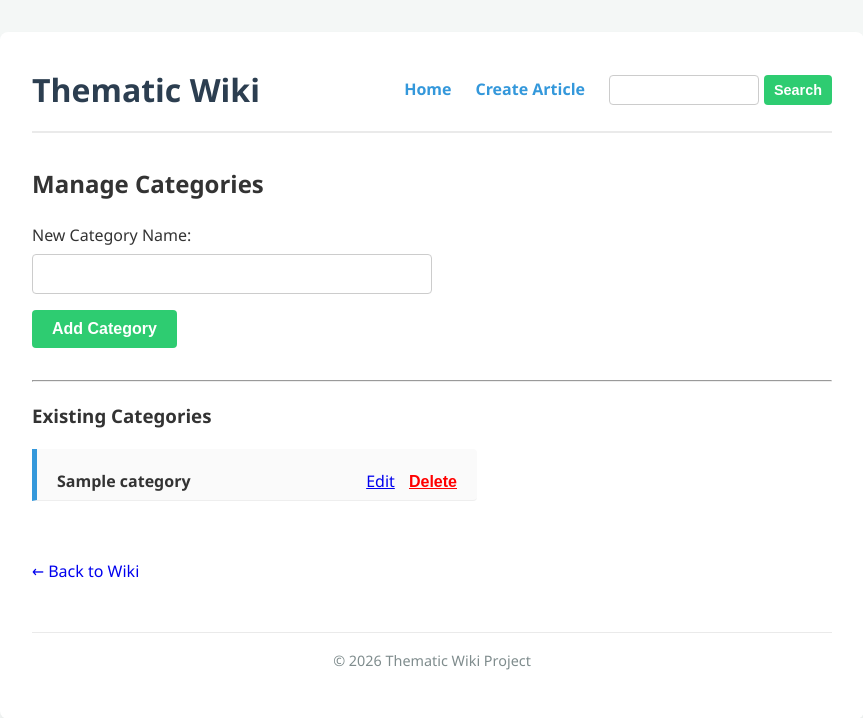
After one commit to Andrew3378o/course-work-2course-2semester, a Flask app: page /categories in a window 1280 px wide. The commit adds this page. Shown: the top 718 px of the page, without its empty margins (208-1071 px from the left). Run offline with Flask 3, Linux system fonts and the light colour scheme; tables that the repository leaves empty hold one stand-in row (values such as "Sample post").

Commit message:
feat: improve categories system

```diff
--- a/app.py
+++ b/app.py
@@ -18,16 +18,15 @@ def index():
     if conn:
         cursor = conn.cursor(dictionary=True)
         try:
-            query = """
-                SELECT a.id, a.title, a.content_markdown, c.id as category_id, c.name as category_name
+            cursor.execute("""
+                SELECT a.id, a.title, a.content_markdown, c.name as category_name
                 FROM articles a
                 LEFT JOIN categories c ON a.category_id = c.id
                 ORDER BY a.id DESC LIMIT 10
-            """
-            cursor.execute(query)
+            """)
             articles = cursor.fetchall()
         except Exception as e:
-            print(e)
+            print(f"Database error: {e}")
         finally:
             cursor.close()
             conn.close()
@@ -40,16 +39,15 @@ def article_detail(article_id):
     if conn:
         cursor = conn.cursor(dictionary=True)
         try:
-            query = """
-                SELECT a.*, c.id as category_id, c.name as category_name
+            cursor.execute("""
+                SELECT a.*, c.name as category_name
                 FROM articles a
                 LEFT JOIN categories c ON a.category_id = c.id
                 WHERE a.id = %s
-            """
-            cursor.execute(query, (article_id,))
+            """, (article_id,))
             article = cursor.fetchone()
         except Exception as e:
-            print(e)
+            print(f"Database error: {e}")
         finally:
             cursor.close()
             conn.close()
@@ -75,20 +73,21 @@ def create_article():
         category_id = request.form.get('category_id')
 
         if title and content_markdown:
-            try:
-                cursor.execute(
-                    "INSERT INTO articles (title, content_markdown, category_id) VALUES (%s, %s, %s)",
-                    (title, content_markdown, category_id if category_id else None)
-                )
-                conn.commit()
-            except Exception as e:
-                print(e)
-            finally:
-                cursor.close()
-                conn.close()
+            if conn:
+                try:
+                    cursor.execute(
+                        "INSERT INTO articles (title, content_markdown, category_id) VALUES (%s, %s, %s)",
+                        (title, content_markdown, category_id if category_id else None)
+                    )
+                    conn.commit()
+                except Exception as e:
+                    print(f"Database error: {e}")
+                finally:
+                    cursor.close()
+                    conn.close()
             return redirect(url_for('index'))
 
-    cursor.execute("SELECT * FROM categories")
+    cursor.execute("SELECT * FROM categories ORDER BY name ASC")
     categories = cursor.fetchall()
     cursor.close()
     conn.close()
@@ -97,6 +96,9 @@ def create_article():
 @app.route('/article/<int:article_id>/edit', methods=['GET', 'POST'])
 def edit_article(article_id):
     conn = get_db_connection()
+    if not conn:
+        abort(500)
+
     cursor = conn.cursor(dictionary=True)
 
     if request.method == 'POST':
@@ -112,18 +114,24 @@ def edit_article(article_id):
                 )
                 conn.commit()
             except Exception as e:
-                print(e)
+                print(f"Database error: {e}")
             finally:
                 cursor.close()
                 conn.close()
             return redirect(url_for('article_detail', article_id=article_id))
 
-    cursor.execute("SELECT * FROM articles WHERE id = %s", (article_id,))
-    article = cursor.fetchone()
-    cursor.execute("SELECT * FROM categories")
-    categories = cursor.fetchall()
-    cursor.close()
-    conn.close()
+    try:
+        cursor.execute("SELECT * FROM articles WHERE id = %s", (article_id,))
+        article = cursor.fetchone()
+        cursor.execute("SELECT * FROM categories ORDER BY name ASC")
+        categories = cursor.fetchall()
+    except Exception as e:
+        print(f"Database error: {e}")
+        article = None
+        categories = []
+    finally:
+        cursor.close()
+        conn.close()
 
     if article is None:
         abort(404)
@@ -139,7 +147,7 @@ def delete_article(article_id):
             cursor.execute("DELETE FROM articles WHERE id = %s", (article_id,))
             conn.commit()
         except Exception as e:
-            print(e)
+            print(f"Database error: {e}")
         finally:
             cursor.close()
             conn.close()
@@ -155,7 +163,7 @@ def search():
         try:
             search_term = f"%{query}%"
             cursor.execute("""
-                SELECT a.id, a.title, a.content_markdown, c.id as category_id, c.name as category_name
+                SELECT a.id, a.title, a.content_markdown, c.name as category_name
                 FROM articles a
                 LEFT JOIN categories c ON a.category_id = c.id
                 WHERE a.title LIKE %s OR a.content_markdown LIKE %s
@@ -169,24 +177,80 @@ def search():
             conn.close()
     return render_template('search_results.html', articles=articles, query=query)
 
-@app.route('/category/new', methods=['GET', 'POST'])
-def create_category():
+@app.route('/categories', methods=['GET', 'POST'])
+def manage_categories():
+    conn = get_db_connection()
+    error = None
     if request.method == 'POST':
         name = request.form.get('name')
-        if name:
-            conn = get_db_connection()
+        if name and name.strip():
+            clean_name = name.strip().capitalize()
             if conn:
                 cursor = conn.cursor()
                 try:
-                    cursor.execute("INSERT INTO categories (name) VALUES (%s)", (name,))
+                    cursor.execute("INSERT INTO categories (name) VALUES (%s)", (clean_name,))
                     conn.commit()
+                except Exception:
+                    error = "Така категорія вже існує."
+                finally:
+                    cursor.close()
+        else:
+            error = "Назва не може бути порожньою."
+
+    categories = []
+    if conn:
+        cursor = conn.cursor(dictionary=True)
+        cursor.execute("SELECT * FROM categories ORDER BY name ASC")
+        categories = cursor.fetchall()
+        cursor.close()
+        conn.close()
+    return render_template('manage_categories.html', categories=categories, error=error)
+
+@app.route('/categories/<int:id>/edit', methods=['GET', 'POST'])
+def edit_category(id):
+    conn = get_db_connection()
+    if request.method == 'POST':
+        new_name = request.form.get('name')
+        if new_name and new_name.strip():
+            clean_name = new_name.strip().capitalize()
+            if conn:
+                cursor = conn.cursor()
+                try:
+                    cursor.execute("UPDATE categories SET name = %s WHERE id = %s", (clean_name, id))
+                    conn.commit()
+                    return redirect(url_for('manage_categories'))
                 except Exception as e:
                     print(e)
                 finally:
                     cursor.close()
                     conn.close()
-            return redirect(url_for('create_article'))
-    return render_template('create_category.html')
+
+    category = None
+    if conn:
+        cursor = conn.cursor(dictionary=True)
+        cursor.execute("SELECT * FROM categories WHERE id = %s", (id,))
+        category = cursor.fetchone()
+        cursor.close()
+        conn.close()
+
+    if not category:
+        abort(404)
+    return render_template('edit_category.html', category=category)
+
+@app.route('/categories/<int:id>/delete', methods=['POST'])
+def delete_category(id):
+    conn = get_db_connection()
+    if conn:
+        cursor = conn.cursor()
+        try:
+            cursor.execute("DELETE FROM categories WHERE id = %s", (id,))
+            conn.commit()
+        except Exception as e:
+            print(f"Error: {e}")
+        finally:
+            cursor.close()
+            conn.close()
+    return redirect(url_for('manage_categories'))
 
 if __name__ == '__main__':
     app.run(debug=True)
--- a/templates/create_article.html
+++ b/templates/create_article.html
@@ -19,7 +19,7 @@
                     <option value="{{ cat.id }}">{{ cat.name }}</option>
                 {% endfor %}
             </select>
-            <a href="{{ url_for('create_category') }}" style="margin-left: 10px; font-size: 0.9em;">+ Add New Category</a>
+            <a href="{{ url_for('manage_categories') }}" style="margin-left: 10px; font-size: 0.9em;">+ Add/Manage Categories</a>
         </div>
 
         <div style="margin-bottom: 1em;">
--- a/templates/edit_article.html
+++ b/templates/edit_article.html
@@ -19,7 +19,7 @@
                     <option value="{{ cat.id }}" {% if article.category_id == cat.id %}selected{% endif %}>{{ cat.name }}</option>
                 {% endfor %}
             </select>
-            <a href="{{ url_for('create_category') }}" style="margin-left: 10px; font-size: 0.9em;">+ Add New Category</a>
+            <a href="{{ url_for('manage_categories') }}" style="margin-left: 10px; font-size: 0.9em;">+ Add/Manage Categories</a>
         </div>
 
         <div style="margin-bottom: 1em;">
--- /dev/null
+++ b/templates/manage_categories.html
@@ -0,0 +1,43 @@
+{% extends "base.html" %}
+
+{% block title %}Manage Categories - Thematic Wiki{% endblock %}
+
+{% block content %}
+    <h2>Manage Categories</h2>
+
+    {% if error %}
+        <p style="color: red;">{{ error }}</p>
+    {% endif %}
+
+    <form method="POST" style="margin-bottom: 2em;">
+        <div style="margin-bottom: 1em;">
+            <label for="name">New Category Name:</label><br>
+            <input type="text" id="name" name="name" required style="width: 100%; max-width: 400px;">
+        </div>
+        <button type="submit">Add Category</button>
+    </form>
+
+    <hr>
+
+    <h3>Existing Categories</h3>
+    {% if categories %}
+        <ul style="list-style: none; padding: 0;">
+        {% for cat in categories %}
+            <li style="margin-bottom: 10px; display: flex; max-width: 400px; align-items: center; border-bottom: 1px solid #eee; padding-bottom: 5px;">
+                <strong style="flex-grow: 1;">{{ cat.name }}</strong>
+                <span style="margin-left: 15px;">
+                    <a href="{{ url_for('edit_category', id=cat.id) }}" style="margin-right: 10px;">Edit</a>
+                    <form action="{{ url_for('delete_category', id=cat.id) }}" method="POST" style="display:inline; margin: 0;">
+                        <button type="submit" onclick="return confirm('Are you sure you want to delete this category?');" style="color: red; background: none; border: none; cursor: pointer; text-decoration: underline; padding: 0;">Delete</button>
+                    </form>
+                </span>
+            </li>
+        {% endfor %}
+        </ul>
+    {% else %}
+        <p>No categories found.</p>
+    {% endif %}
+
+    <br>
+    <p><a href="{{ url_for('index') }}" style="text-decoration: none;">&larr; Back to Wiki</a></p>
+{% endblock %}
```
Also changed, not shown: templates/aritcle.html (deleted, +0 -13 lines), templates/create_category.html (deleted, +0 -17 lines), templates/edit_category.html (added, +17 -0 lines).
